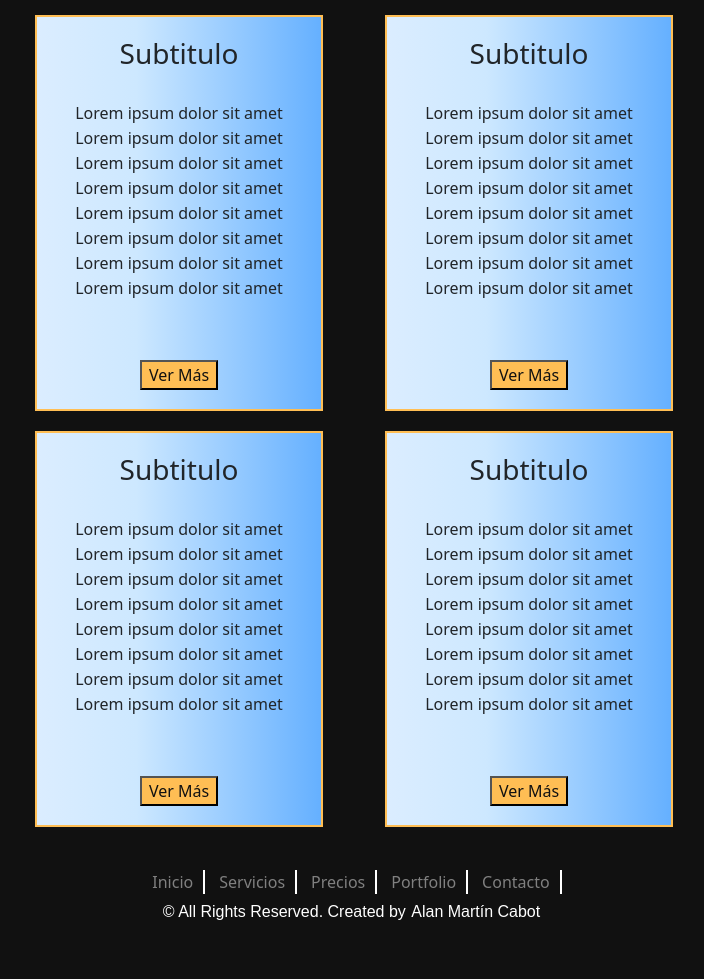
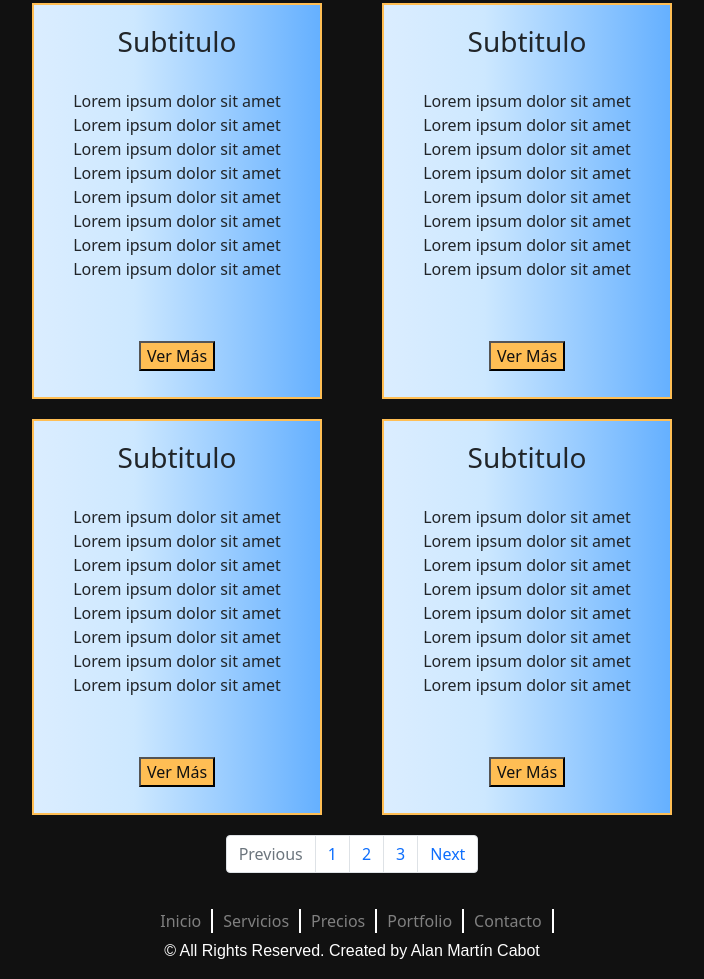
Before and after one commit to alanmartinc/SolucionesInformaticas-AlanCabot, a plain HTML site: page pages/price.html in a window 1280 px wide. Shown: the part 167-1146 px from the top of the page, without its empty margins (288-992 px from the left). Before the commit the page ends 1109 px from the top, so only its background shows below. Drawn offline with nearby package versions, Linux system fonts and the light colour scheme; a web font is replaced by a local one.

Commit message:
Se agrega proyecto final

```diff
--- a/css/styles.css
+++ b/css/styles.css
@@ -1,8 +1,3 @@
-/* Globals */
-* {
-    margin: 1px;
-}
-
 body {
     background-color: #111;
 }
--- a/pages/price.html
+++ b/pages/price.html
@@ -120,6 +120,20 @@
                         </div>
                     </div>
                 </div>
+
+                <nav aria-label="Page navigation example">
+                    <ul class="pagination justify-content-center">
+                      <li class="page-item disabled">
+                        <a class="page-link">Previous</a>
+                      </li>
+                      <li class="page-item"><a class="page-link" href="#">1</a></li>
+                      <li class="page-item"><a class="page-link" href="#">2</a></li>
+                      <li class="page-item"><a class="page-link" href="#">3</a></li>
+                      <li class="page-item">
+                        <a class="page-link" href="#">Next</a>
+                      </li>
+                    </ul>
+                </nav>
             </section>
         </main>
 
```
Also changed, not shown: pages/service.html (+1 -1 lines).
